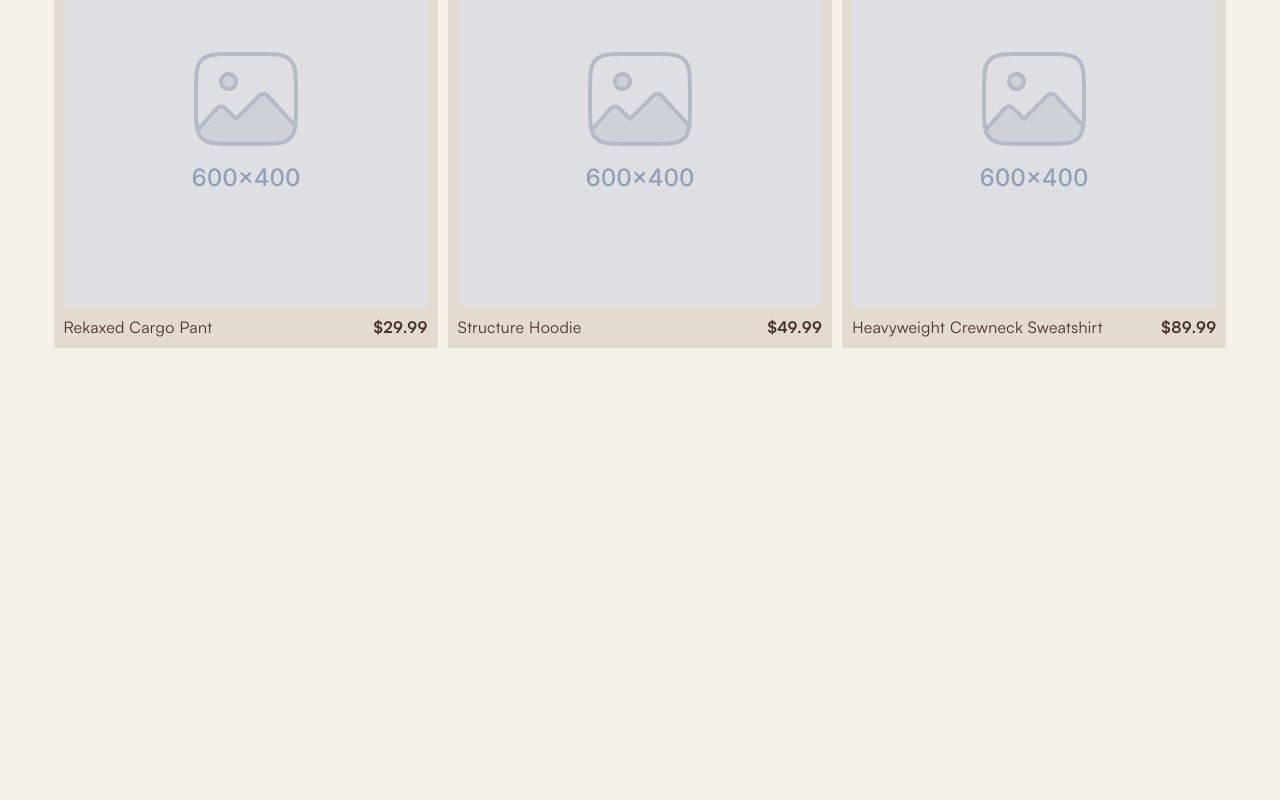
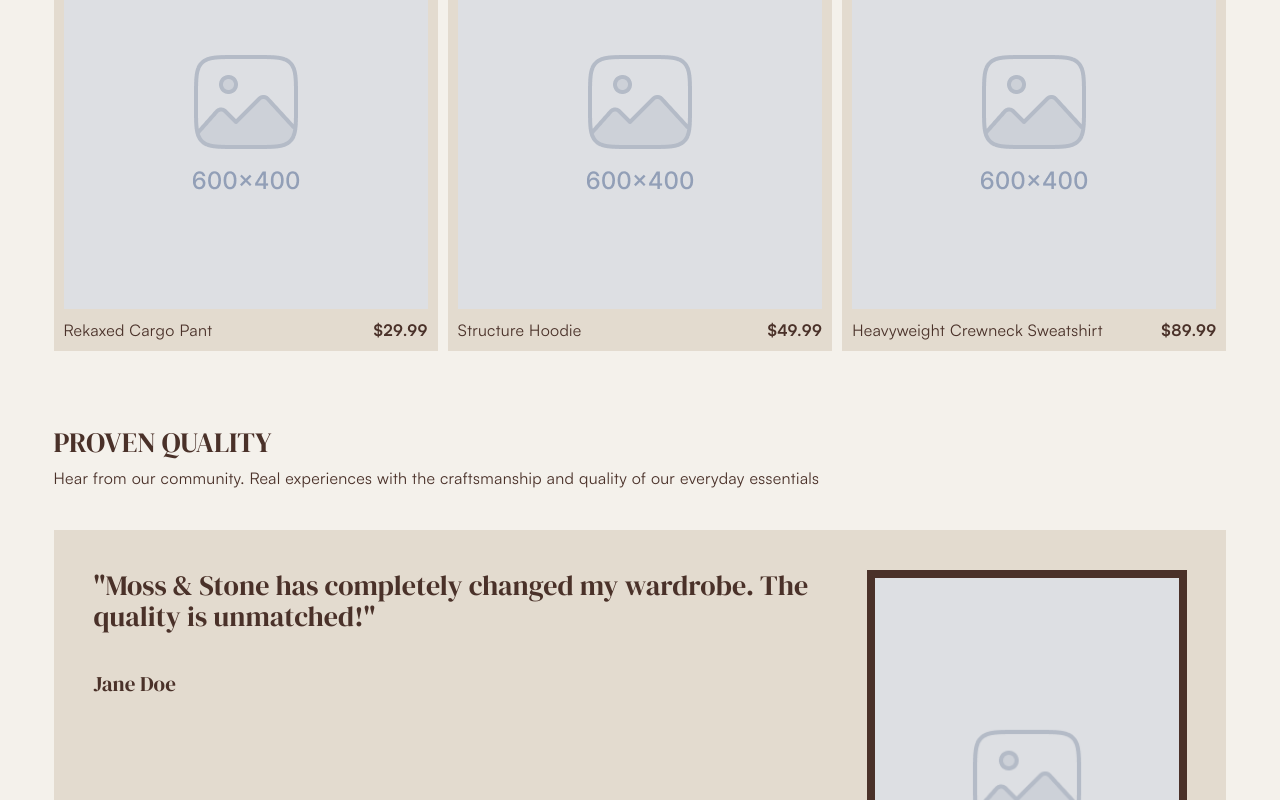
Before and after one commit to ehtishamalik/moss-and-stone, a Next.js app: page / in a window 1280 px wide. Shown: the part 2000-2800 px from the top of the page. Before the commit the page ends 2386 px from the top, so only its background shows below. Built offline with nearby package versions, Linux system fonts and the light colour scheme.

Commit message:
added testimonial slider

```diff
--- a/app/page.tsx
+++ b/app/page.tsx
@@ -1,6 +1,7 @@
 import CategoryGrid from "@/components/blocks/CategoryGrid";
 import FeatureBannerCard from "@/components/blocks/FeatureBannerCard";
 import FeaturedProductsGrid from "@/components/blocks/FeaturedProductsGrid";
+import TestimonialsSlider from "@/components/blocks/TestimonialsSlider";
 
 export default function Home() {
   return (
@@ -8,6 +9,7 @@ export default function Home() {
       <FeatureBannerCard />
       <CategoryGrid />
       <FeaturedProductsGrid />
+      <TestimonialsSlider />
     </>
   );
 }
--- a/biome.json
+++ b/biome.json
@@ -19,7 +19,8 @@
     "rules": {
       "recommended": true,
       "suspicious": {
-        "noUnknownAtRules": "off"
+        "noUnknownAtRules": "off",
+        "noArrayIndexKey": "off"
       }
     },
     "domains": {
--- a/components/blocks/FeatureBannerCard.tsx
+++ b/components/blocks/FeatureBannerCard.tsx
@@ -3,9 +3,9 @@ import { Button } from "../ui/button";
 
 export default function FeatureBannerCard() {
   return (
-    <section className="section-padding mx-4">
-      <div className="bg-primary text-primary-foreground rounded-none py-20 px-5">
-        <div className="mx-container">
+    <section className="section-padding">
+      <div className="px-container-lite">
+        <div className="bg-primary text-primary-foreground rounded-none py-20 px-5">
           <div className="grid grid-cols-[1.5fr_1fr] gap-10">
             <PlaceholderMedia />
             <div className="px-5 my-auto">
--- /dev/null
+++ b/components/blocks/TestimonialsSlider.tsx
@@ -0,0 +1,38 @@
+"use client";
+
+import { Swiper, SwiperSlide } from "swiper/react";
+import { TESTIMONIALS } from "@/constants";
+import TestimonialCard from "../cards/TestimonialCard";
+import "swiper/css";
+
+export default function TestimonialsSlider() {
+  return (
+    <section className="section-padding">
+      <div className="px-container">
+        <h2 className="mb-2.5">PROVEN QUALITY</h2>
+        <p className="mb-10">
+          Hear from our community. Real experiences with the craftsmanship and
+          quality of our everyday essentials
+        </p>
+        <div>
+          <Swiper
+            spaceBetween={0}
+            slidesPerView={1}
+            onSlideChange={() => console.log("slide change")}
+            onSwiper={(swiper) => console.log(swiper)}
+          >
+            {TESTIMONIALS.map((testimonial, index) => (
+              <SwiperSlide key={index}>
+                <TestimonialCard
+                  testimonial={testimonial.testimonial}
+                  name={testimonial.name}
+                  image={testimonial.image}
+                />
+              </SwiperSlide>
+            ))}
+          </Swiper>
+        </div>
+      </div>
+    </section>
+  );
+}
--- /dev/null
+++ b/components/cards/TestimonialCard.tsx
@@ -0,0 +1,19 @@
+import type { TestimonialCard as TestimonialCardProps } from "@/types";
+import { PlaceholderMedia } from "../Media";
+
+export default function TestimonialCard({
+  testimonial,
+  name,
+}: TestimonialCardProps) {
+  return (
+    <div className="p-10 bg-card text-card-foreground">
+      <div className="flex flex-row gap-10">
+        <div className="flex-1">
+          <h2 className="mb-10">"{testimonial}"</h2>
+          <h4 className="">{name}</h4>
+        </div>
+        <PlaceholderMedia className="h-108 max-w-xs border-primary border-8" />
+      </div>
+    </div>
+  );
+}
--- a/constants/index.ts
+++ b/constants/index.ts
@@ -1,4 +1,4 @@
-import type { CategoryCard, ProductCard } from "@/types";
+import type { CategoryCard, ProductCard, TestimonialCard } from "@/types";
 
 export const CATEGORY_GRID: CategoryCard[] = [
   {
@@ -59,3 +59,24 @@ export const PRODUCT_GRID: ProductCard[] = [
     link: "/heavyweight-crewneck-sweatshirt",
   },
 ];
+
+export const TESTIMONIALS: TestimonialCard[] = [
+  {
+    testimonial:
+      "Moss & Stone has completely changed my wardrobe. The quality is unmatched!",
+    name: "Jane Doe",
+    image: "/images/testimonials/jane-doe.jpg",
+  },
+  {
+    testimonial:
+      "I love the timeless designs and the comfort of their clothing. Highly recommend!",
+    name: "John Smith",
+    image: "/images/testimonials/john-smith.jpg",
+  },
+  {
+    testimonial:
+      "The customer service is fantastic, and the products are even better. I'm a loyal fan now!",
+    name: "Emily Johnson",
+    image: "/images/testimonials/emily-johnson.jpg",
+  },
+];
--- a/package.json
+++ b/package.json
@@ -19,6 +19,7 @@
     "react-dom": "19.2.4",
     "sass": "^1.101.7",
     "shadcn": "^4.14.1",
+    "swiper": "^14.0.6",
     "tailwind-merge": "^3.6.0",
     "tw-animate-css": "^1.4.0"
   },
--- a/styles/base.scss
+++ b/styles/base.scss
@@ -3,14 +3,21 @@
 
 .px-container {
   width: 100%;
-  max-width: map.get($breakpoints, "xxl"); // Access the 'xxl' breakpoint
+  max-width: breakpoint("xxl"); // Access the 'xxl' breakpoint
   padding: 0 responsive-values(20, 64);
+  margin: 0 auto;
+}
+
+.px-container-lite {
+  width: 100%;
+  max-width: breakpoint("xxl"); // Access the 'xxl' breakpoint
+  padding: 0 responsive-values(0, 16);
   margin: 0 auto;
 }
 
 .mx-container {
   width: 100%;
-  max-width: map.get($breakpoints, "xxl"); // Access the 'xxl' breakpoint
+  max-width: breakpoint("xxl"); // Access the 'xxl' breakpoint
   margin: 0 auto;
 }
 
--- a/styles/typography.scss
+++ b/styles/typography.scss
@@ -23,10 +23,10 @@ h3,
   @include heading(26, 26);
 }
 
-// h4,
-// .is-typography--t4 {
-//   @include type(20, 24, 600, -0.5px);
-// }
+h4,
+.is-typography--t4 {
+  @include heading(18, 22);
+}
 
 // h5,
 // .is-typography--t5 {
--- a/types/index.ts
+++ b/types/index.ts
@@ -11,3 +11,9 @@ export type ProductCard = {
   image: boolean;
   link: string;
 };
+
+export type TestimonialCard = {
+  testimonial: string;
+  name: string;
+  image: string;
+};
```
Also changed, not shown: components/Footer/index.tsx (added), 1 other file (tests, documents, lock files or other folders).
